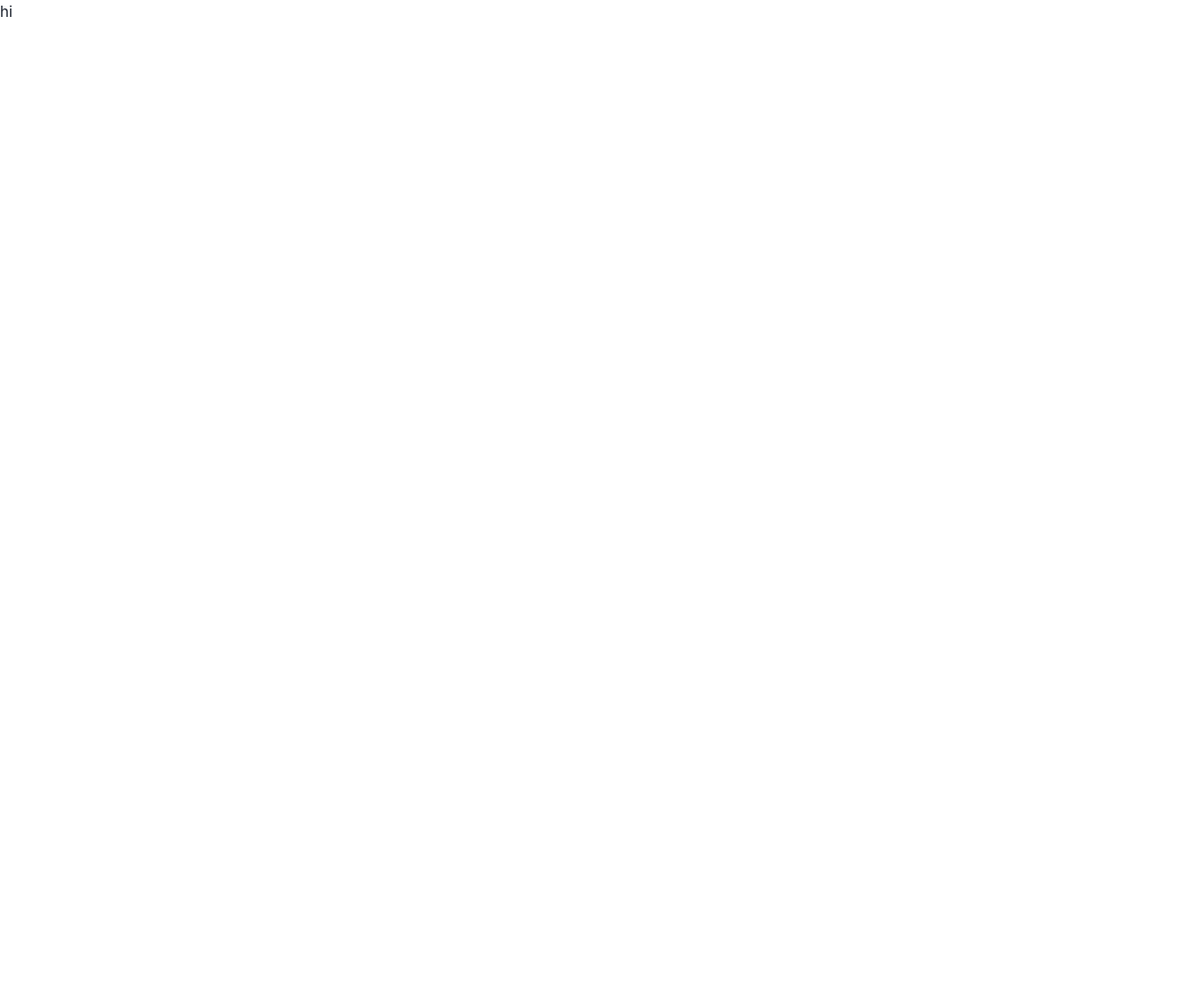
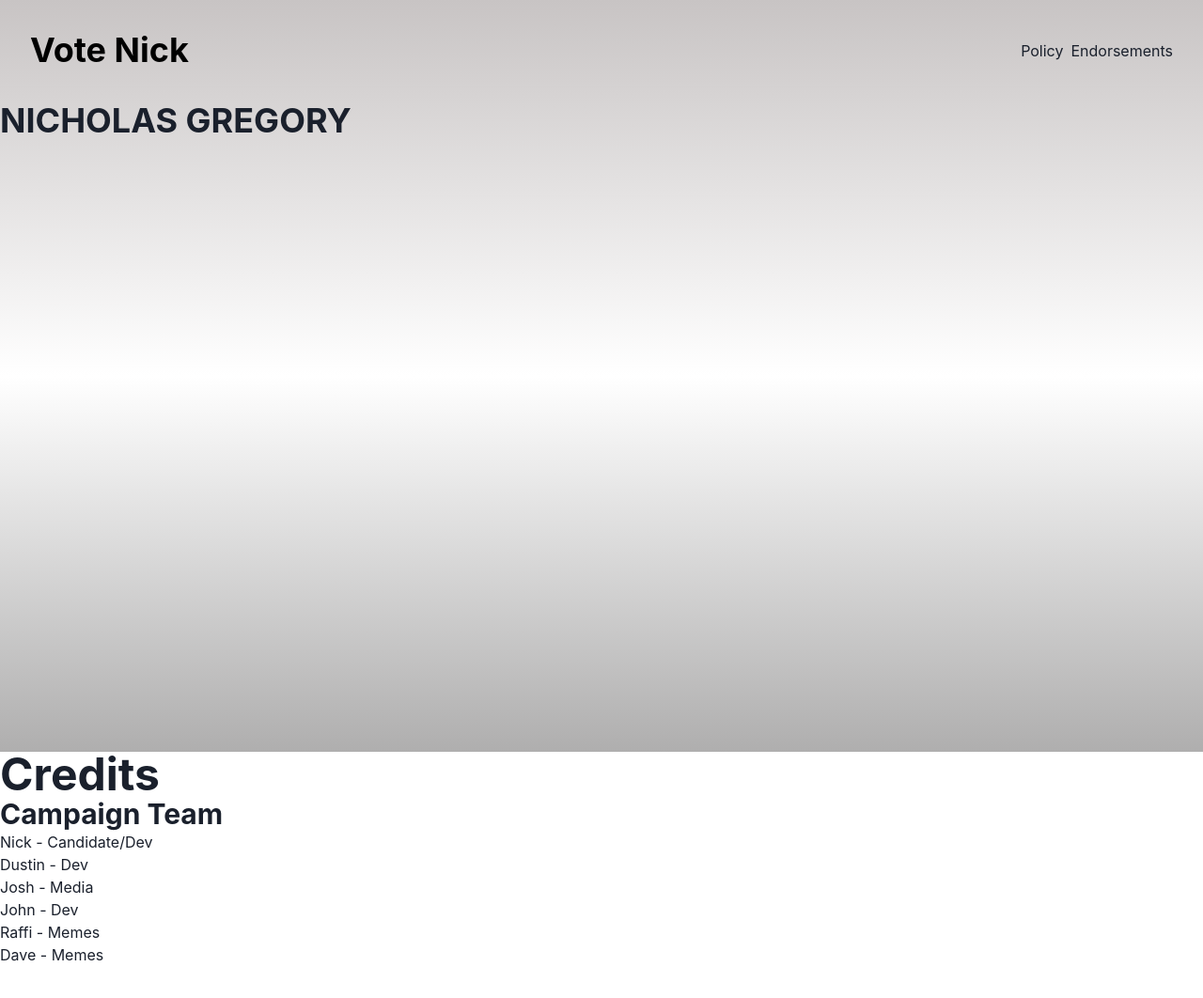
Before and after one commit to NicholasG04/NickForPresident, a Next.js app: page / in a window 1280 px wide. Shown: the top 1062 px of the page at 94% size. Before the commit the page ends 800 px from the top, so only its background shows below. Built offline with nearby package versions, Linux system fonts and the light colour scheme.

Commit message:
*feat: added navbar *feat: created credits section
Co-authored-by: RandxmStranger <RandxmStranger@users.noreply.github.com>

```diff
--- a/package.json
+++ b/package.json
@@ -8,6 +8,7 @@
     "start": "next start"
   },
   "dependencies": {
+    "@chakra-ui/icons": "^1.0.13",
     "@chakra-ui/react": "^1.6.2",
     "@emotion/react": "^11.4.0",
     "framer-motion": "^4.1.17",
--- /dev/null
+++ b/src/components/Base/PaneLayout.tsx
@@ -0,0 +1,11 @@
+import { Box } from '@chakra-ui/react';
+import { NextPage } from 'next';
+import type { BoxProps } from '@chakra-ui/react';
+
+const PaneLayout: NextPage<BoxProps> = ({ children, ...boxArgs }) => (
+  <Box w="100%" minH="100vh" overflow="hidden" {...boxArgs}>
+    {children}
+  </Box>
+);
+
+export default PaneLayout;
--- /dev/null
+++ b/src/components/CreditPane/index.tsx
@@ -0,0 +1,20 @@
+import { Heading, List, ListItem } from '@chakra-ui/react';
+import { NextPage } from 'next';
+import PaneLayout from '../Base/PaneLayout';
+
+const CreditPane: NextPage = () => (
+  <PaneLayout>
+    <Heading h1 size="2xl">Credits</Heading>
+    <Heading as="h4" size="lg">Campaign Team</Heading>
+    <List ul>
+      <ListItem>Nick - Candidate/Dev</ListItem>
+      <ListItem>Dustin - Dev</ListItem>
+      <ListItem>Josh - Media</ListItem>
+      <ListItem>John - Dev</ListItem>
+      <ListItem>Raffi - Memes</ListItem>
+      <ListItem>Dave - Memes</ListItem>
+    </List>
+  </PaneLayout>
+);
+
+export default CreditPane;
--- /dev/null
+++ b/src/components/TitlePane/NavBar.tsx
@@ -0,0 +1,39 @@
+import {
+  Heading, HStack, VStack, Spacer, useDisclosure, useBreakpointValue, IconButton, UseDisclosureReturn,
+} from '@chakra-ui/react';
+import { NextPage } from 'next';
+import { CloseIcon, HamburgerIcon } from '@chakra-ui/icons';
+
+const MobileContent: React.FC<Partial<UseDisclosureReturn>> = ({ isOpen, onToggle }) => (
+  <>
+    <IconButton colorScheme="gray" backgroundColor={isOpen ? 'white' : 'black'} color={isOpen ? 'black' : 'white'} _hover={{}} aria-label="Toggle Menu" icon={!isOpen ? <HamburgerIcon /> : <CloseIcon />} onClick={onToggle} pos="relative" zIndex={4} />
+    {isOpen && (
+      <VStack marginInlineStart="0 !important" pos="fixed" p={3} left="0" top="0" paddingTop="100px" bgColor="black" color="white" width="100%" height="100vh" zIndex={3}>
+        <h1>Vote Nick</h1>
+        <p>Policy</p>
+        <p>Endorsements</p>
+      </VStack>
+    )}
+  </>
+);
+
+const DesktopContent: React.FC = () => (
+  <>
+    <p>Policy</p>
+    <p>Endorsements</p>
+  </>
+);
+
+const NavBar: NextPage = () => {
+  const { isOpen, onToggle } = useDisclosure();
+  const MainContent = useBreakpointValue({ base: <MobileContent isOpen={isOpen} onToggle={onToggle} />, md: <DesktopContent /> });
+  return (
+    <HStack w="100%" p={8}>
+      <Heading h1 pos="relative" zIndex={4} color={isOpen ? 'white' : 'black'}>Vote Nick</Heading>
+      <Spacer />
+      {MainContent}
+    </HStack>
+  );
+};
+
+export default NavBar;
--- /dev/null
+++ b/src/components/TitlePane/index.tsx
@@ -0,0 +1,13 @@
+import { Heading } from '@chakra-ui/react';
+import { NextPage } from 'next';
+import PaneLayout from '../Base/PaneLayout';
+import NavBar from './NavBar';
+
+const TitlePane: NextPage = () => (
+  <PaneLayout bgGradient="linear-gradient(180deg, #C8C4C4 0%, rgba(255, 255, 255, 0.50) 50%, rgba(155, 154, 154, 0.80) 100%);">
+    <NavBar />
+    <Heading h1 style={{ textTransform: 'uppercase' }}>Nicholas Gregory</Heading>
+  </PaneLayout>
+);
+
+export default TitlePane;
--- a/src/pages/_app.tsx
+++ b/src/pages/_app.tsx
@@ -11,7 +11,6 @@ const MyApp: NextPage<AppProps> = ({ Component, pageProps }) => (
       <link rel="icon" href="/favicon.ico" />
     </Head>
     <ChakraProvider>
-      {/* eslint-disable-next-line react/jsx-props-no-spreading */}
       <Component {...pageProps} />
     </ChakraProvider>
   </>
--- a/src/pages/index.tsx
+++ b/src/pages/index.tsx
@@ -1,9 +1,12 @@
+import TitlePane from 'components/TitlePane';
+import CreditPane from 'components/CreditPane';
 import type { NextPage } from 'next';
 
 const Home: NextPage = () => (
-  <div>
-    hi
-  </div>
+  <>
+    <TitlePane />
+    <CreditPane />
+  </>
 );
 
 export default Home;
--- a/tsconfig.json
+++ b/tsconfig.json
@@ -16,7 +16,8 @@
     "moduleResolution": "node",
     "resolveJsonModule": true,
     "isolatedModules": true,
-    "jsx": "preserve"
+    "jsx": "preserve",
+    "baseUrl": "./src"
   },
   "include": [
     "next-env.d.ts",
@@ -25,5 +26,5 @@
   ],
   "exclude": [
     "node_modules"
-  ]
+  ],
 }
```
Also changed, not shown: .eslintrc.js, 1 other file (tests, documents, lock files or other folders).
